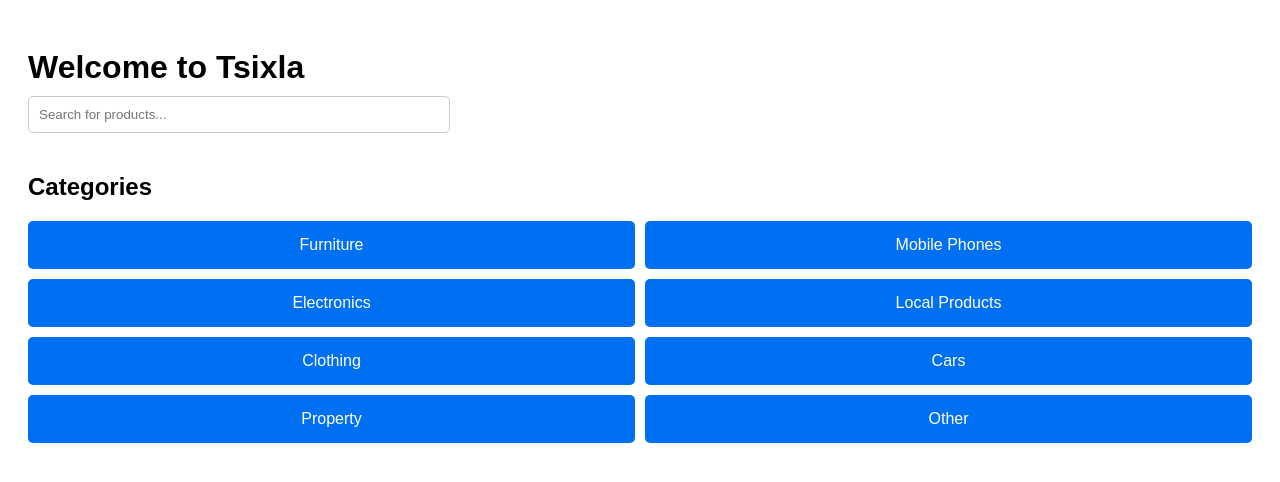
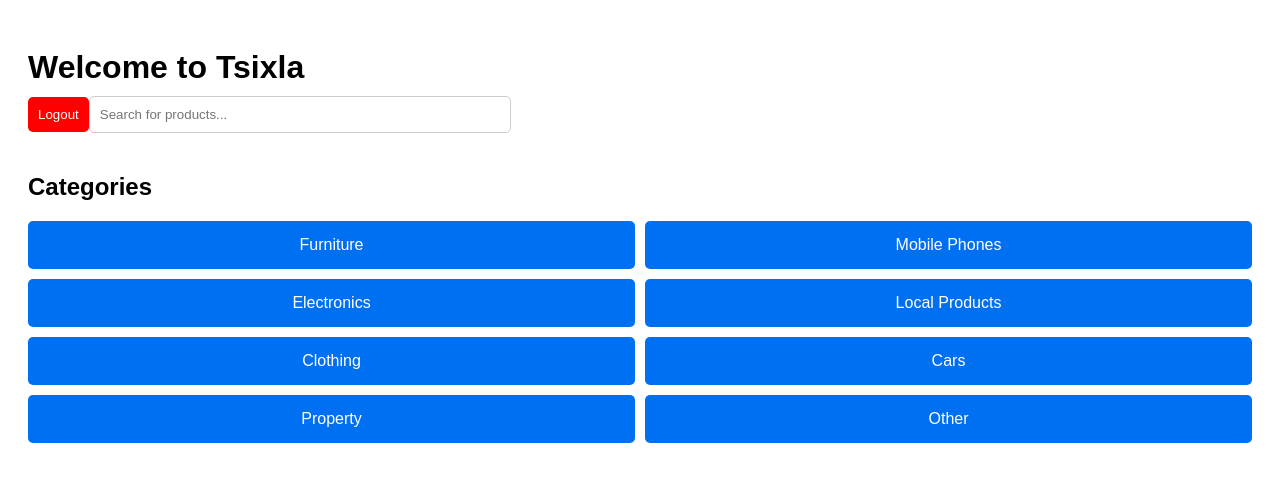
Before and after one commit to giwrgaras1982/tsixla2, a Next.js app: page / in a window 1280 px wide. Shown: the top 482 px of the page. Built offline with nearby package versions, Linux system fonts and the light colour scheme.

Commit message:
Update index.js

```diff
--- a/pages/index.js
+++ b/pages/index.js
@@ -1,4 +1,6 @@
 import { useState } from "react";
+import { auth } from "../firebaseConfig";
+import { signOut } from "firebase/auth";
 import Link from "next/link";
 
 export default function HomePage() {
@@ -18,7 +20,18 @@ export default function HomePage() {
   return (
     <div style={{ padding: "20px", fontFamily: "Arial, sans-serif" }}>
       <h1 style={{ fontSize: "2rem", marginBottom: "10px" }}>Welcome to Tsixla</h1>
-
+      <button
+  onClick={() => signOut(auth)}
+  style={{
+    padding: "10px",
+    backgroundColor: "red",
+    color: "white",
+    border: "none",
+    borderRadius: "5px",
+    marginBottom: "20px"
+  }}>
+  Logout
+</button>
       <input
         type="text"
         placeholder="Search for products..."
```
